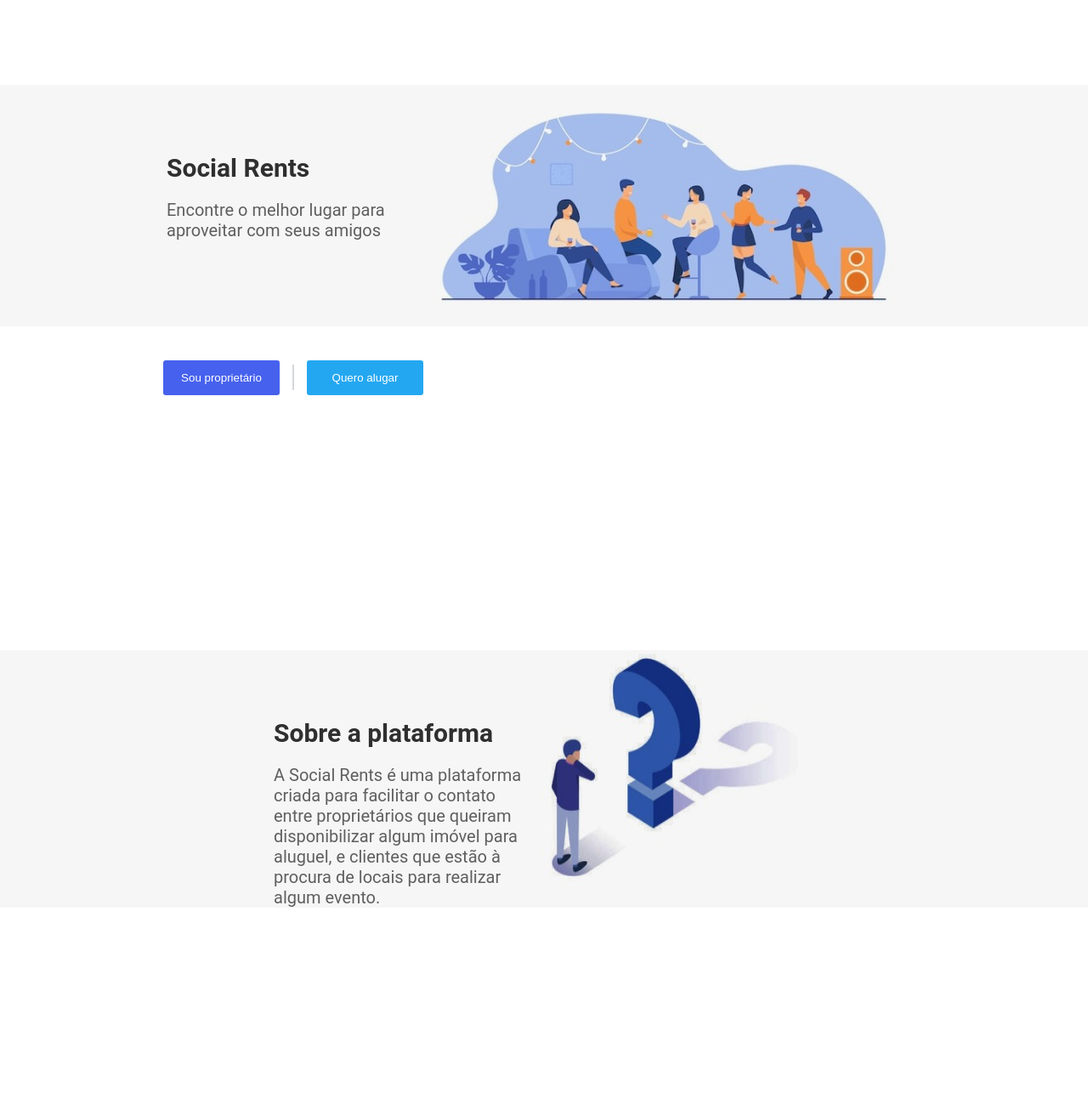
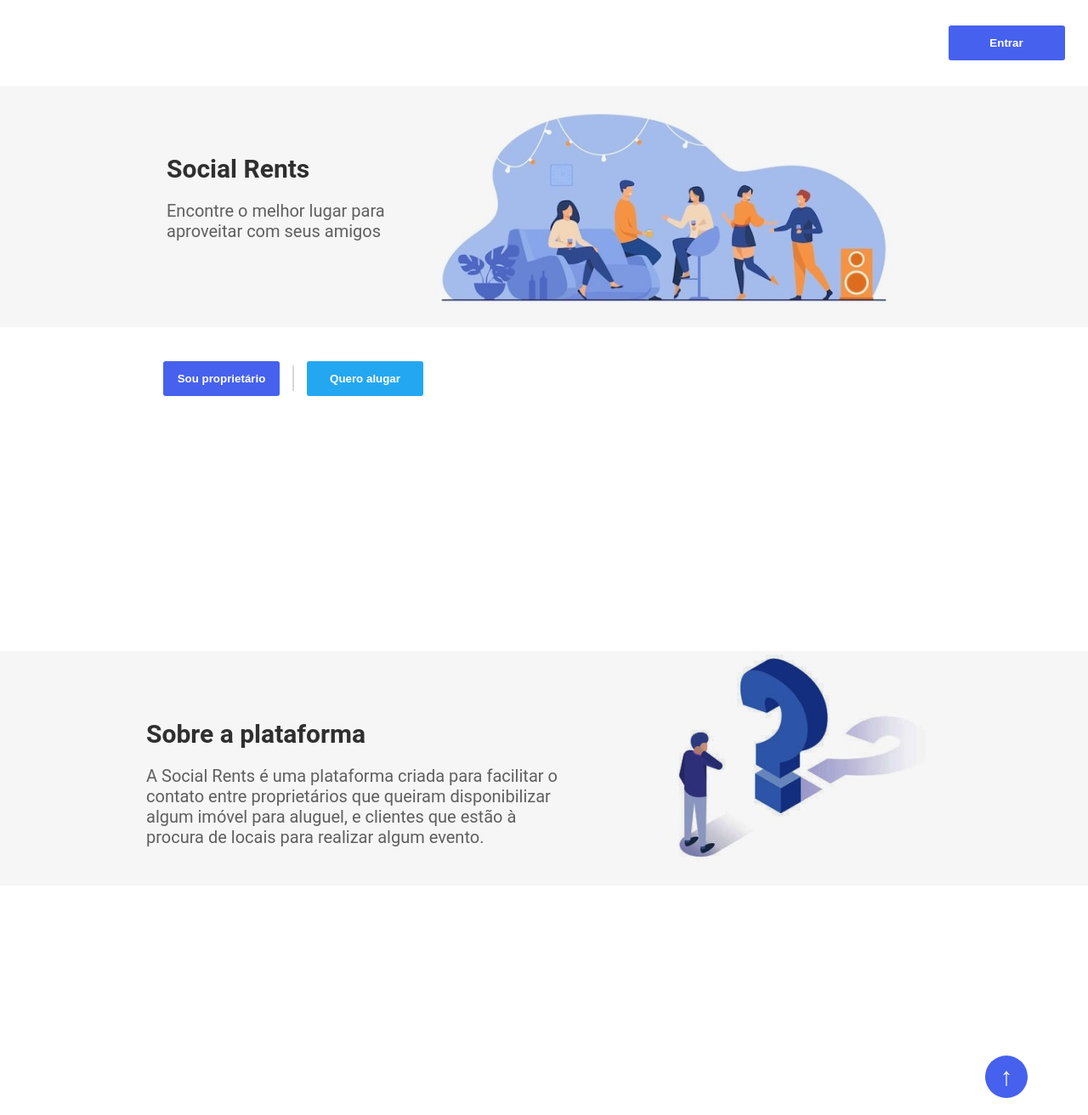
Before and after one commit to socialrents/frontend, a Vue app: page / in a window 1280 px wide. Shown: the whole page at 85% size. Before the commit the page ends 1268 px from the top, so only its background shows below. Built offline with nearby package versions, Linux system fonts and the light colour scheme.

Commit message:
add login page

```diff
--- a/src/components/buttons/MainButton.vue
+++ b/src/components/buttons/MainButton.vue
@@ -16,6 +16,7 @@ export default {
 	border: 0 none;
   transition: 0.2s;
 	color: #ffff;
+	font-weight: bold;
 }
 .button-main:hover {
 	cursor: pointer;
--- /dev/null
+++ b/src/components/views/CardAbout.vue
@@ -0,0 +1,55 @@
+<template>
+	<div class="about-card">
+		<div class="main-card-container">
+			<div class="card-text">
+				<div class="card-title">Sobre a plataforma</div>
+				<div class="card-legend">
+					A Social Rents é uma plataforma criada para
+					facilitar o contato entre proprietários que queiram
+					disponibilizar algum imóvel para aluguel,
+					e clientes que estão à procura de locais
+					para realizar algum evento.
+				</div>
+			</div>
+			<img class="img-about" src="../../assets/about-image.jpeg">
+		</div>
+	</div>
+</template>
+
+<script>
+
+export default {
+	name: "HomePage"
+}
+</script>
+
+<style scoped>
+.about-card {
+	background-color: #f6f6f6;;
+	width: 100%;
+	margin-top: 300px;
+	margin-bottom: 200px;
+}
+.main-card-container {
+	display: flex;
+	justify-content: center;
+}
+.card-text {
+	text-align: left;
+	margin-top: 80px;
+	width: 500px;
+}
+.img-about {
+	margin-left: 100px;
+}
+.card-title {
+	font-weight: bold;
+	font-size: 30px;
+	margin-bottom: 20px;
+	color: #2f2f2f;
+}
+.card-legend {
+	color: #5f5f5f;
+	font-size: 20px;
+}
+</style>
--- /dev/null
+++ b/src/components/views/CardHome.vue
@@ -0,0 +1,79 @@
+<template>
+	<div class="home-card">
+		<div class="home-card-container">
+			<div class="home-card-text">
+				<div class="home-card-title">Social Rents</div>
+				<div class="home-card-legend">Encontre o melhor lugar para aproveitar com seus amigos</div>
+			</div>
+			<img class="img-home" src="../../assets/home.jpeg">
+		</div>
+	</div>
+	<div class="card-btns">
+		<MainButton class="owner-btn" msg="Sou proprietário"/>
+		<div class="line"></div>
+		<MainButton class="client-btn" msg="Quero alugar"/>
+	</div>
+</template>
+
+<script>
+
+import MainButton from '../buttons/MainButton.vue'
+
+export default {
+	name: "HomePage",
+	components: { MainButton }
+}
+</script>
+
+<style scoped>
+.home-card {
+	background-color: #f6f6f6;;
+	width: 100%;
+	margin-top: 30px;
+}
+.home-card-container {
+	display: flex;
+	justify-content: center;
+}
+.home-card-text {
+	text-align: left;
+	margin-top: 80px;
+	width: 300px;
+}
+.home-card-title {
+	font-weight: bold;
+	font-size: 30px;
+	margin-bottom: 20px;
+	color: #2f2f2f;
+}
+.home-card-legend {
+	color: #5f5f5f;
+	font-size: 20px;
+}
+.card-btns {
+	display: flex;
+	margin-top: 40px;
+	margin-right: 590px;
+	justify-content: center;
+}
+.card-btns .owner-btn {
+	background: #4661ED;
+	margin-right: 15px;
+}
+.line {
+	height: 30px;
+	margin-top: 5px;
+	border-left: 2px solid;
+	opacity: 0.2;
+	margin-right: 15px;
+}
+.card-btns .owner-btn:hover {
+	background: #2d46c2;
+}
+.card-btns .client-btn {
+	background: #24A7F1;
+}
+.card-btns .client-btn:hover {
+	background: #1496e0;
+}
+</style>
--- a/src/components/views/HomePage.vue
+++ b/src/components/views/HomePage.vue
@@ -1,43 +1,32 @@
 <template>
 	<div class="home-page">
-		<div class="home-card">
-			<div class="main-card-container">
-				<div class="card-text">
-					<div class="card-title">Social Rents</div>
-					<div class="card-legend">Encontre o melhor lugar para aproveitar com seus amigos</div>
-				</div>
-				<img class="img-home" src="../../assets/home.jpeg">
-			</div>
-		</div>
-		<div class="card-btns">
-			<MainButton class="owner-btn" msg="Sou proprietário"/>
-			<div class="line"></div>
-			<MainButton class="client-btn" msg="Quero alugar"/>
-		</div>
-		<div class="about-card">
-			<div class="main-card-container">
-				<div class="card-text">
-					<div class="card-title">Sobre a plataforma</div>
-					<div class="card-legend">
-						A Social Rents é uma plataforma criada para
-						facilitar o contato entre proprietários que queiram
-						disponibilizar algum imóvel para aluguel,
-						e clientes que estão à procura de locais
-						para realizar algum evento.
-					</div>
-				</div>
-				<img class="img-home" src="../../assets/about-image.jpeg">
-			</div>
-		</div>
+		<RouterLink to="/login"><MainButton class="login-btn" msg="Entrar"/></RouterLink>
+		<CardHome />
+		<CardAbout />
+		<MainButton class="scroll" msg="↑" v-on:click="scrollTop()"/>
 	</div>
 </template>
 
 <script>
 import MainButton from '../buttons/MainButton.vue'
+import CardHome from './CardHome.vue'
+import CardAbout from './CardAbout.vue'
 
 export default {
 	name: "HomePage",
-	components: { MainButton }
+	components: {
+		MainButton,
+		CardHome,
+		CardAbout
+	},
+	methods: {
+		scrollTop() {
+			window.scrollTo({
+				top: 0,
+				behavior: 'smooth'
+			})
+		}
+	}
 }
 </script>
 
@@ -45,60 +34,25 @@ export default {
 .home-page {
 	justify-content: center;
 }
-.home-card {
-	background-color: #f6f6f6;;
-	width: 100%;
-	margin-top: 100px;
+.login-btn {
+	background: #4661ED;
+	margin-left: 85%;
+	margin-top: 30px;
 }
-.about-card {
-	background-color: #f6f6f6;;
-	width: 100%;
-	margin-top: 300px;
-	margin-bottom: 200px;
+.login-btn:hover {
+	background: #24A7F1;
 }
-.main-card-container {
-	display: flex;
-	justify-content: center;
-}
-.card-text {
-	text-align: left;
-	margin-top: 80px;
-	width: 300px;
-}
-.card-title {
+.scroll {
+	background: #4661ED;
+	margin-bottom: 20px;
+	width: 50px;
+	height: 50px;
+	border-radius: 50%;
 	font-weight: bold;
 	font-size: 30px;
-	margin-bottom: 20px;
-	color: #2f2f2f;
+	margin-left: 85%;
 }
-.card-legend {
-	color: #5f5f5f;
-	font-size: 20px;
-}
-.card-btns {
-	display: flex;
-	margin-top: 40px;
-	margin-right: 590px;
-	justify-content: center;
-}
-.card-btns .owner-btn {
-	background: #4661ED;
-	margin-right: 15px;
-}
-.line {
-	height: 30px;
-	margin-top: 5px;
-	border-left: 2px solid;
-	opacity: 0.2;
-	margin-right: 15px;
-}
-.card-btns .owner-btn:hover {
-	background: #2d46c2;
-}
-.card-btns .client-btn {
+.scroll:hover {
 	background: #24A7F1;
 }
-.card-btns .client-btn:hover {
-	background: #1496e0;
-}
 </style>
--- a/src/components/views/LoginPage.vue
+++ b/src/components/views/LoginPage.vue
@@ -0,0 +1,62 @@
+<template>
+  <div>
+    <div class="login-container">
+      <div class="login-card">
+        <div class="card-title">Faça seu login</div>
+        <div class="form-container">
+          <div class="input-container">
+            <input class="username" type="text" placeholder="Nome de usuário" v-model="userLogged.username"/>
+            <br>
+            <input class="password" type="password" placeholder="Senha" v-model="userLogged.password"/>
+          </div>
+          <div class="btn-container">
+            <MainButton class="login-btn" msg="Entrar" v-on:click="login"/>
+            <RouterLink to="/"><MainButton class="signup-btn" msg="Cadatre-se"/> </RouterLink>
+          </div>
+        </div>
+      </div>
+      <img class="img-home" src="../../assets/login.jpeg">
+    </div>
+  </div>
+</template>
+<script>
+
+import MainButton  from '../buttons/MainButton.vue'
+
+export default {
+  name: "LoginPage",
+  components: { MainButton },
+  data() {
+    return {
+      userLogged: {
+        username: "",
+        password: ""
+      }
+    }
+  }
+}
+</script>
+
+<style scoped>
+.login-container {
+  display: flex;
+  justify-content: center;
+}
+.form-container {
+  padding: 30px;
+}
+.login-btn {
+	background: #4661ED;
+}
+.login-btn:hover {
+  background: #2d46c2;
+}
+.signup-btn {
+  background: #f3f3f3;
+  color: #4661ED;
+}
+.signup-btn:hover {
+  background: #dfdfdf;
+}
+
+</style>
--- a/src/router/index.js
+++ b/src/router/index.js
@@ -1,7 +1,8 @@
 import { createWebHistory, createRouter } from "vue-router";
 
 const routes = [
-    { path: "/", component: () => import('../components/views/HomePage.vue') }
+    { path: "/", component: () => import('../components/views/HomePage.vue') },
+    { path: "/login", component: () => import('../components/views/LoginPage.vue') }
 ]
 
 const router = createRouter({
```
Also changed, not shown: src/assets/login.jpeg (added).
